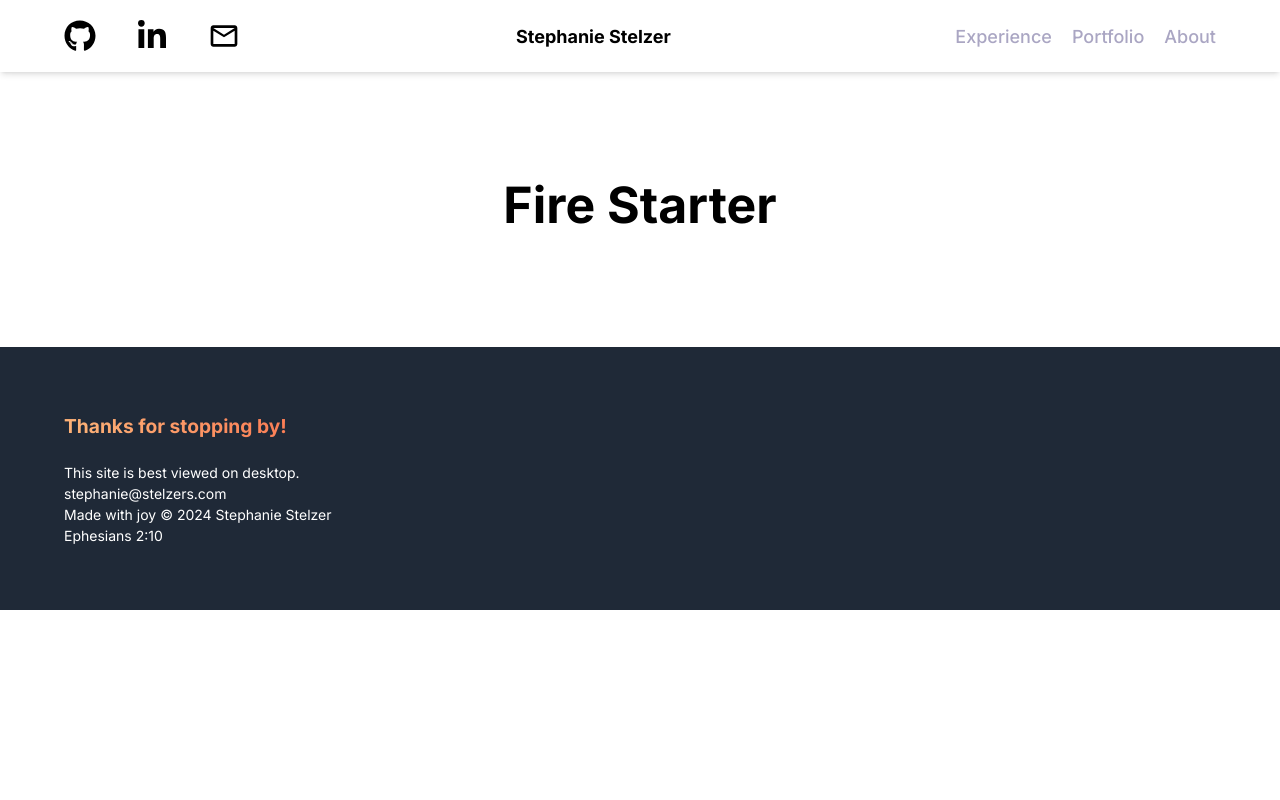
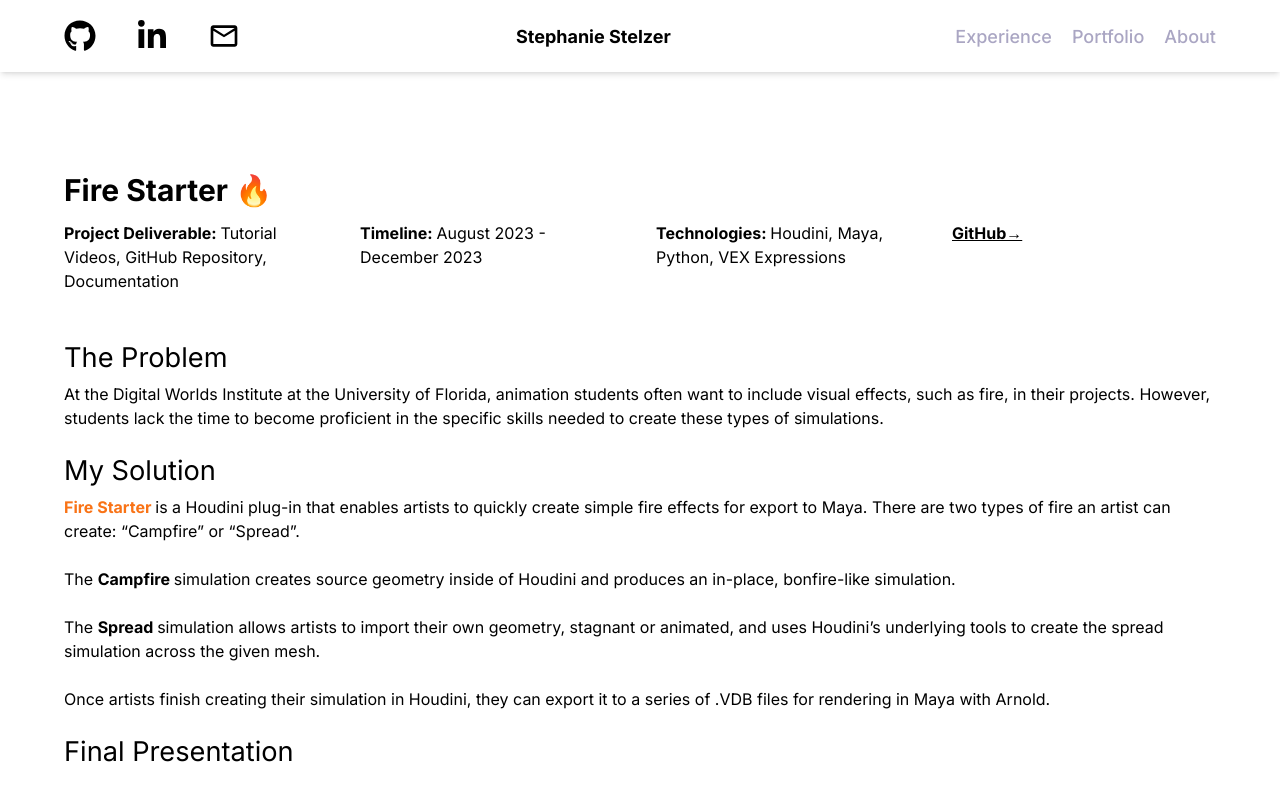
Before and after one commit to stephaniestelzer/MyPortfolio, a React (Vite) app: page /#/fireStarter in a window 1280 px wide. Shown: the top 800 px of the page. Built offline with nearby package versions, Linux system fonts and the light colour scheme.

Commit message:
Updated content of projects. Committing without YouTube embed components to have a clean commit

```diff
--- a/src/pages/projects/FireStarter.jsx
+++ b/src/pages/projects/FireStarter.jsx
@@ -1,4 +1,5 @@
 import React, {useEffect} from "react";
+import YouTubeEmbed from "../../utils/YouTubeEmbed";
 
 import { SectionWrapper } from "../../hoc"
 
@@ -9,9 +10,51 @@ const FireStarter = () => {
     window.scrollTo(0, 0);
   }, []);
   return (
-    <>
-      <div className="flex justify-center items-center text-black text-[50px] font-bold pt-20 pb-10">Fire Starter</div>
-    </>
+    <div className="flex flex-col items-left">
+      <div className="text-black text-[30px] font-bold pt-20 pb-2">Fire Starter 🔥</div>
+      <div className="grid grid-cols-4 place md:grid-rows-1 justify-left items-baseline gap-8">
+        <div><span className="font-bold">Project Deliverable: </span> Tutorial Videos, GitHub Repository, Documentation</div>
+        <div><span className="font-bold">Timeline: </span>  August 2023 - December 2023 </div>
+        <div><span className="font-bold">Technologies: </span> Houdini, Maya, Python, VEX Expressions</div>
+        <div ><a className="font-bold underline" href="https://github.com/stephaniestelzer/FireStarter"> GitHub→ </a> </div>
+      </div>
+      <br />
+      <br />
+      <div className="text-base">
+        <div className="position-title pb-2"> The Problem </div>
+        <div>
+        At the Digital Worlds Institute at the University of Florida, animation students often want to include visual effects, such as fire, in their projects.
+        However, students lack the time to become proficient in the specific skills needed to create these types of simulations.
+        </div>
+      </div>
+      <br />
+      <div>
+        <div className="position-title font-bold pb-2"> My Solution  </div>
+        <div>
+        <span className="font-bold text-orange-500"> Fire Starter </span> is a Houdini plug-in that enables artists to quickly create simple fire effects for export to Maya.
+        There are two types of fire an artist can create: “Campfire” or “Spread”.
+        </div>
+        <br />
+        <div>
+        The <span className="font-bold"> Campfire </span> simulation creates source geometry
+        inside of Houdini and produces an in-place, bonfire-like simulation.
+        </div>
+        <br />
+        <div>
+        The <span className="font-bold"> Spread </span>simulation allows artists to import their own geometry, stagnant or animated, and uses Houdini’s
+        underlying tools to create the spread simulation across the given mesh.
+        </div>
+        <br />
+        <div>
+        Once artists finish creating their simulation in Houdini, they can export it to a series of
+        .VDB files for rendering in Maya with Arnold.
+        </div>
+      </div>
+      <br />
+      <div className="position-title font-bold pb-2">Final Presentation</div>
+      {/* <YouTubeEmbed videoId={Nqutjmodq_M} /> */}
+      <br />
+    </ div>
   );
 };
 
--- a/src/pages/projects/GLRobot.jsx
+++ b/src/pages/projects/GLRobot.jsx
@@ -11,27 +11,24 @@ const GLRobot = () => {
   return (
     <div className="flex flex-col items-left">
       <div className="text-black text-[30px] font-bold pt-20 pb-2">OpenGL Robot</div>
-      <p className="pb-5">After taking Advanced 3D Animation, I wanted to learn more about creating rigs.
-      I reached out to my 3D Animation instructor, and he agreed to oversee an individual course of study that would focus on the fundamentals of rigging characters for CG animation.
-      </p>
       <div className="grid grid-cols-4 place md:grid-rows-1 justify-left items-baseline gap-8">
-        <div><span className="font-bold">Topics Covered: </span> model/mesh cleaning, auto rigging systems, joint placement, weight-painting, blend shapes, connection editor </div>
-        <div><span className="font-bold">Timeline: </span>  January 2023 - May 2023 </div>
-        <div><span className="font-bold">Technologies: </span> Maya, Advanced Skeleton 5</div>
+        <div><span className="font-bold">Concepts: </span> Vertex Buffer/Array Objects, hierarchy set-up, transformation matrices, shaders (GLSL), OpenGL Lighting Model </div>
+        <div><span className="font-bold">Timeline: </span>  November 2022 </div>
+        <div><span className="font-bold">Technologies: </span> C++, OpenGL, XCode</div>
       </div>
       <div className="grid grid-cols gap-4 w-full">
         <br />
-        <div className="text-black text-[30px] font-medium pb-2">Final</div>
+        {/* <div className="text-black text-[30px] font-medium pb-2">Final</div> */}
         <VimeoEmbed videoId={828446023} />
         <br />
-        <div className="text-black text-[30px] font-medium ">Learnings</div>
-        <div>
+        {/* <div className="text-black text-[30px] font-medium ">Learnings</div> */}
+        {/* <div>
             <ul className="list-disc pl-8">
               <li>The fundamentals of the bouncing ball exercise and principle of squash and stretch are imperative to creating realistic motion. These principles create buoancy and keep the character's movement from becoming floaty and weightless.</li>
               <li>Planning the keyframes of your shot and your IK / FK switches is imperative. Do not rush into Maya. </li>
               <li>Pay attention to how you are setting keyframes on the rig. Failing to key poses properly will result in difficulties further into animation. </li>
             </ul>
-          </div>
+        </div> */}
       </div>
     </ div>
   );
--- a/src/pages/projects/GulfEnergy.jsx
+++ b/src/pages/projects/GulfEnergy.jsx
@@ -1,4 +1,5 @@
 import React, {useEffect} from "react";
+import YouTubeEmbed from "../../utils/YouTubeEmbed";
 
 import { SectionWrapper } from "../../hoc"
 
@@ -9,9 +10,32 @@ const GulfEnergy = () => {
     window.scrollTo(0, 0);
   }, []);
   return (
-    <>
-      <div className="flex justify-center items-center text-black text-[50px] font-bold pt-20 pb-10">Gator Gulf Energy</div>
-    </>
+    <div className="flex flex-col items-left">
+      <div className="text-black text-[30px] font-bold pt-20 pb-2">Gator Gulf Energy</div>
+      <div className="font-semibold ">Florida Hacks With IBM, First Place Winner <span > 🏆</span> </div>
+      <br />
+      <div className="grid grid-cols-4 place md:grid-rows-1 justify-left items-baseline gap-8">
+        <div><span className="font-bold">Project Deliverable: </span> Final Presentation </div>
+        <div><span className="font-bold">Timeline: </span>  September 2021 - December 2021 </div>
+        <div><span className="font-bold">Technologies: </span> Figma, React, Maya</div>
+        {/* <div ><a className="font-bold underline" href="https://github.com/stephaniestelzer/FireStarter"> GitHub→ </a> </div> */}
+      </div>
+      <br />
+      <div className="text-base">
+        <div className="position-title pb-2"> <span className="font-bold"> Overview </span> </div>
+        <div>
+        Currently, Florida’s energy portfolio is heavily dependent on fossil fuels - 86% of our power generation is sourced from natural gas and coal. As one of the largest producers of energy in the nation, if there is to be true change
+        in the way that energy is generated on a national level, it is crucial that Florida be one of the state’s leading the initiative.
+        </div>
+        <br />
+        <div>
+        We propose to begin harnessing the power of the Florida Gulf Stream as a reliable and continuous source of clean power. Our project goal is to assess the extent to which tidal power can holistically impact Florida's energy portfolio.
+        </div>
+        <br />
+        {/* <YouTubeEmbed videoId={WD_bB5OMNoQ} /> */}
+      </div>
+      <br />
+    </ div>
   );
 };
 
--- a/src/pages/projects/PolarDash.jsx
+++ b/src/pages/projects/PolarDash.jsx
@@ -1,6 +1,7 @@
 import React, {useEffect} from "react";
 
 import { SectionWrapper } from "../../hoc"
+import YouTubeVideo from "../../utils/YouTubeEmbed";
 
 
 const PolarDash = () => {
@@ -10,7 +11,17 @@ const PolarDash = () => {
   }, []);
   return (
     <>
-      <div className="flex justify-center items-center text-black text-[50px] font-bold pt-20 pb-10">Popsicle's Polar Dash</div>
+      <div className="flex flex-col items-left">
+      <div className="text-black text-[30px] font-bold pt-20 pb-2">Popsicle's Polar Dash</div>
+      <div className="grid grid-cols-4 place md:grid-rows-1 justify-left items-baseline gap-8">
+        <div><span className="font-bold">Project Deliverable: </span> Game Demo, Game Build, GitHub Repository</div>
+        <div><span className="font-bold">Timeline: </span>  January 2022 - May 2022 </div>
+        <div><span className="font-bold">Technologies: </span> Unity, C#</div>
+        <div ><a className="font-bold underline" href="https://github.com/stephaniestelzer/Line14"> GitHub→ </a> </div>
+      </div>
+      <br />
+      {/* <YouTubeVideo videoId={bhd922nXctQ} /> */}
+      </div>
     </>
   );
 };
--- a/src/pages/projects/PortfolioProject.jsx
+++ b/src/pages/projects/PortfolioProject.jsx
@@ -11,7 +11,9 @@ const PortfolioProject = () => {
 
   return (
     <>
-      <div className="flex justify-center items-center text-black text-[50px] font-bold pt-20 pb-10">Paramount</div>
+      <div className="flex justify-center items-center pt-20 pb-10">
+        <div className="grid-cols-1">In the process of documenting this project. Coming soon.</div>
+      </div>
     </>
   );
 };
--- a/src/pages/projects/RiggingStudy.jsx
+++ b/src/pages/projects/RiggingStudy.jsx
@@ -28,14 +28,14 @@ const RiggingStudy = () => {
         <div className="text-black text-[30px] font-medium pb-2">Blend Shapes</div>
         <VimeoEmbed videoId={899997320} />
         <br />
-        <div className="text-black text-[30px] font-medium ">Learnings</div>
+        {/* <div className="text-black text-[30px] font-medium ">Learnings</div>
         <div>
             <ul className="list-disc pl-8">
               <li>The fundamentals of the bouncing ball exercise and principle of squash and stretch are imperative to creating realistic motion. These principles create buoancy and keep the character's movement from becoming floaty and weightless.</li>
               <li>Planning the keyframes of your shot and your IK / FK switches is imperative. Do not rush into Maya. </li>
               <li>Pay attention to how you are setting keyframes on the rig. Failing to key poses properly will result in difficulties further into animation. </li>
             </ul>
-          </div>
+          </div> */}
       </div>
     </ div>
   );
--- /dev/null
+++ b/src/utils/YouTubeEmbed.jsx
@@ -0,0 +1,20 @@
+import React from 'react';
+
+const YouTubeVideo = ({ videoId }) => {
+  const embedUrl = `https://www.youtube.com/embed/${videoId}`;
+
+  return (
+    <div className="video-container">
+      <iframe
+        title="YouTube Video"
+        width="560"
+        height="315"
+        src={embedUrl}
+        frameBorder="0"
+        allowFullScreen
+      ></iframe>
+    </div>
+  );
+};
+
+export default YouTubeVideo;
```
Also changed, not shown: src/pages/projects/ParkourAnimation.jsx (+3 -4 lines), src/pages/projects/Terrarium.jsx (+14 -4 lines).
